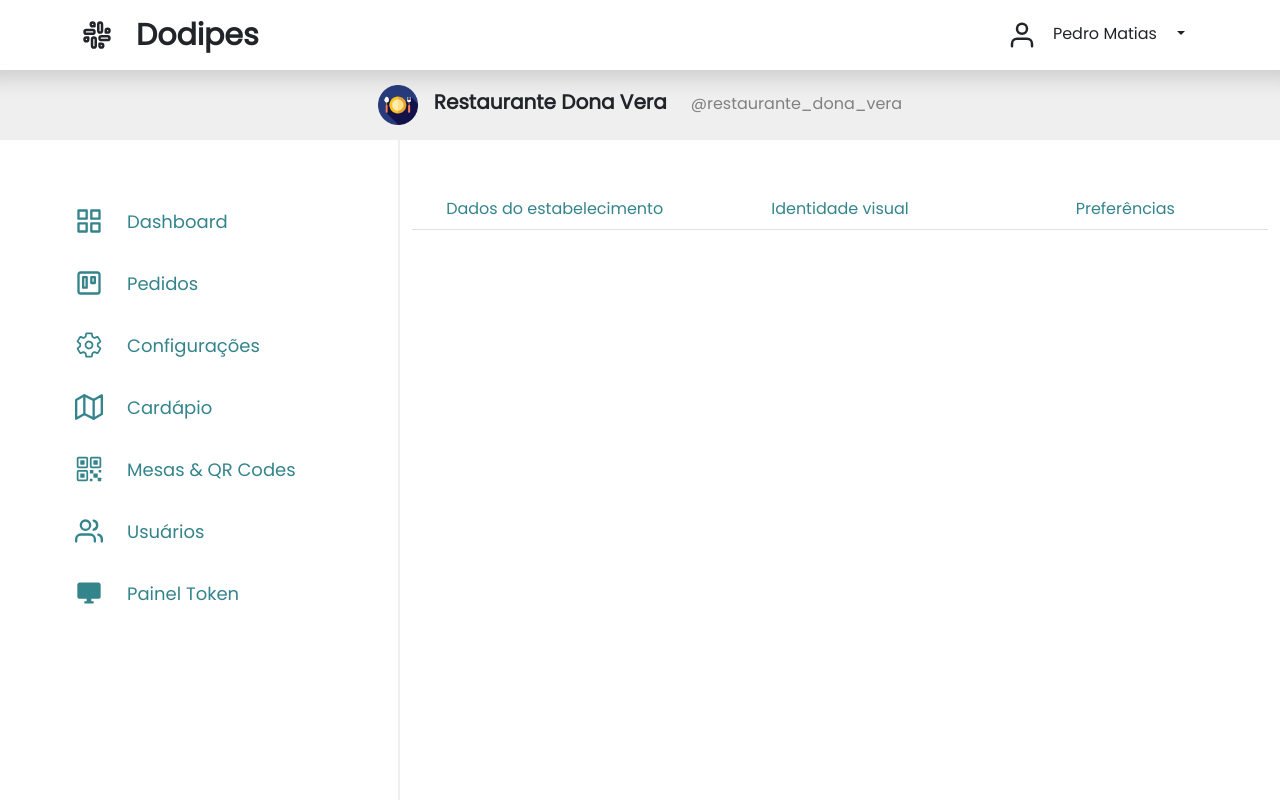
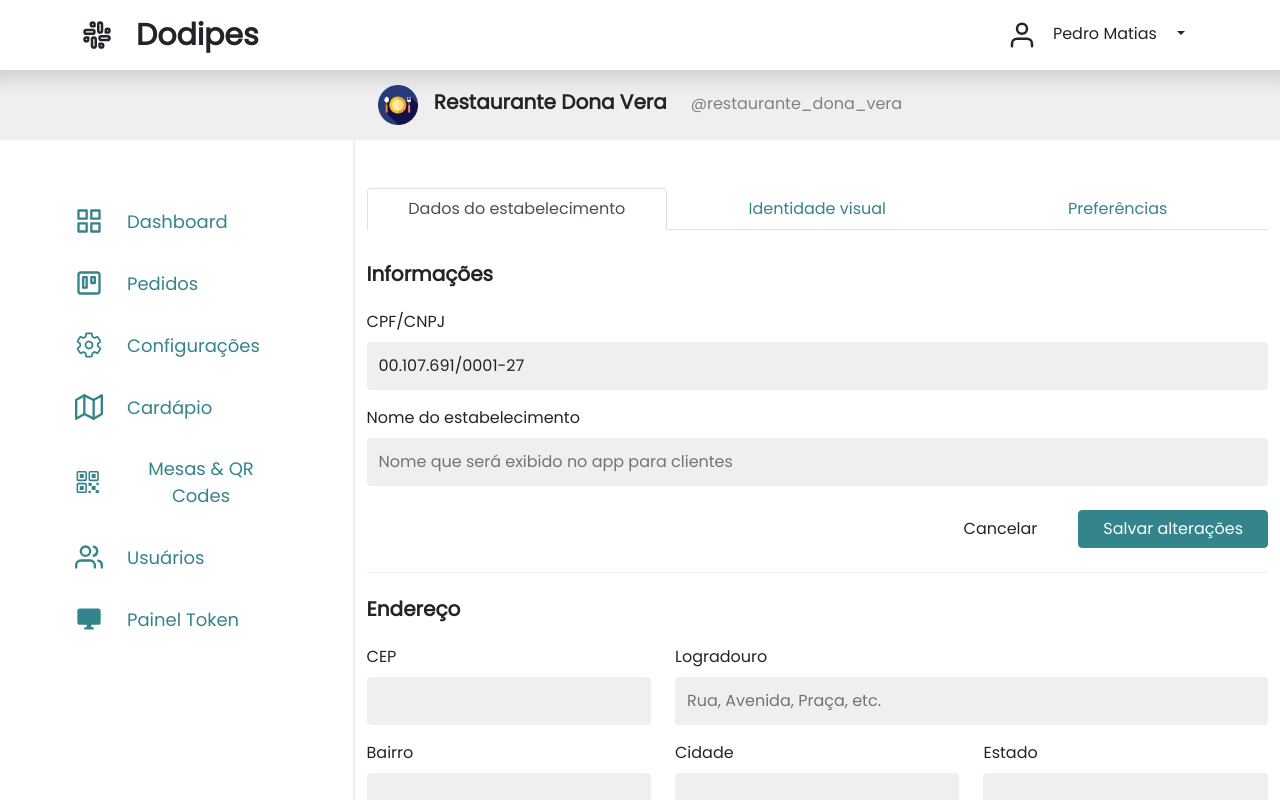
Before and after one commit to pedrollmatias/dodipes-web, a React (Create React App) app: page /settings in a window 1280 px wide. Built offline with nearby package versions, Linux system fonts and the light colour scheme.

Commit message:
fix: settings tabs

```diff
--- a/src/components/Routes/Routes.jsx
+++ b/src/components/Routes/Routes.jsx
@@ -2,7 +2,7 @@ import { Routes, Route } from "react-router-dom";
 
 import Layout from "../Layout/Layout";
 
-import Settings from "../../pages/Settings/Settings";
+import SettingsPage from "../../pages/Settings/SettingsPage";
 import HomePage from "../../pages/Home/HomePage";
 import OrdersPage from "../../pages/Orders/OrdersPage";
 import MenuPage from "../../pages/Menu/MenuPage";
@@ -12,7 +12,7 @@ const AppRoutes = () => (
     <Route path="/" element={<Layout />}>
       <Route path="dashboard" element={<HomePage />} />
       <Route path="orders" element={<OrdersPage />} />
-      <Route path="settings" element={<Settings />} />
+      <Route path="settings" element={<SettingsPage />} />
       <Route path="menu" element={<MenuPage />} />
     </Route>
   </Routes>
--- a/src/components/UI/IconButton.jsx
+++ b/src/components/UI/IconButton.jsx
@@ -4,8 +4,8 @@ import classes from "./IconButton.module.scss";
 
 const sizeIconEnum = {
   sm: 23,
-  md: 30,
-  lg: 40,
+  md: 25,
+  lg: 30,
 };
 
 const IconButton = ({
--- a/src/components/UI/SectionTitle.jsx
+++ b/src/components/UI/SectionTitle.jsx
@@ -1,6 +1,6 @@
-const SectionTitle = ({ children }) => {
+const SectionTitle = ({ children, marginBottom = "mb-5" }) => {
   return (
-    <h5 className="mb-5">
+    <h5 className={marginBottom}>
       <strong>{children}</strong>
     </h5>
   );
--- a/src/pages/Settings/Settings.jsx
+++ b/src/pages/Settings/SettingsPage.jsx
@@ -1,6 +1,8 @@
 import Container from "react-bootstrap/Container";
 import Tabs from "react-bootstrap/Tabs";
 import Tab from "react-bootstrap/Tab";
+import StoreDataTab from "./StoreDataTab/StoreDataTab";
+import VisualIdentityTab from "./VisualIdentityTab/VisualIdentityTab";
 
 const Settings = () => {
   return (
@@ -8,18 +10,22 @@ const Settings = () => {
       <Tabs
         fill
         justify
-        defaultActiveKey="profile"
-        id="uncontrolled-tab-example"
+        defaultActiveKey="store-data"
+        id="settings-tab"
         className="mb-3"
       >
         <Tab eventKey="store-data" title="Dados do estabelecimento">
-          Teste 1
+          <div className="pt-3 pb-5">
+            <StoreDataTab />
+          </div>
         </Tab>
         <Tab eventKey="visual-id" title="Identidade visual">
-          Teste 2222
+          <div className="pt-3 pb-5">
+            <VisualIdentityTab />
+          </div>
         </Tab>
         <Tab eventKey="preferences" title="Preferências">
-          Teste 333333333333
+          <div className="pt-3 pb-5">{/* <StoreDataTab /> */}</div>
         </Tab>
       </Tabs>
     </Container>
--- /dev/null
+++ b/src/pages/Settings/StoreDataTab/StoreAddress.jsx
@@ -0,0 +1,81 @@
+import Form from "react-bootstrap/Form";
+import Button from "react-bootstrap/Button";
+
+import SectionTitle from "../../../components/UI/SectionTitle";
+
+const StoreAddress = () => {
+  return (
+    <>
+      <SectionTitle marginBottom="mb-4">Endereço</SectionTitle>
+
+      <Form>
+        <div className="row">
+          <div className="col-md-4">
+            <Form.Group className="mb-3" controlId="cep">
+              <Form.Label>CEP</Form.Label>
+              <Form.Control type="text" />
+            </Form.Group>
+          </div>
+          <div className="col-md-8">
+            <Form.Group className="mb-3" controlId="logradouro">
+              <Form.Label>Logradouro</Form.Label>
+              <Form.Control
+                type="text"
+                placeholder="Rua, Avenida, Praça, etc."
+              />
+            </Form.Group>
+          </div>
+        </div>
+
+        <div className="row">
+          <div className="col-md-4">
+            <Form.Group className="mb-3" controlId="neighborhood">
+              <Form.Label>Bairro</Form.Label>
+              <Form.Control type="text" />
+            </Form.Group>
+          </div>
+          <div className="col-md-4">
+            <Form.Group className="mb-3" controlId="city">
+              <Form.Label>Cidade</Form.Label>
+              <Form.Control type="text" />
+            </Form.Group>
+          </div>
+          <div className="col-md-4">
+            <Form.Group controlId="state">
+              <Form.Label>Estado</Form.Label>
+              <Form.Control type="text" />
+            </Form.Group>
+          </div>
+        </div>
+
+        <div className="row">
+          <div className="col-md-4">
+            <Form.Group className="mb-3" controlId="number">
+              <Form.Label>Número</Form.Label>
+              <Form.Control type="text" />
+            </Form.Group>
+          </div>
+          <div className="col-md-4">
+            <Form.Group className="mb-3" controlId="complement">
+              <Form.Label>Complemento</Form.Label>
+              <Form.Control type="text" />
+            </Form.Group>
+          </div>
+        </div>
+
+        <div className="d-flex justify-content-end mt-4">
+          <div className="me-3">
+            <Button className="px-4" variant="light">
+              Cancelar
+            </Button>
+          </div>
+          <Button className="px-4" variant="primary" type="submit">
+            Salvar alterações
+          </Button>
+        </div>
+      </Form>
+    </>
+  );
+};
+
+export default StoreAddress;
--- /dev/null
+++ b/src/pages/Settings/StoreDataTab/StoreContact.jsx
@@ -0,0 +1,42 @@
+import Form from "react-bootstrap/Form";
+import Button from "react-bootstrap/Button";
+
+import SectionTitle from "../../../components/UI/SectionTitle";
+
+const StoreContact = () => {
+  return (
+    <>
+      <SectionTitle marginBottom="mb-4">Contato</SectionTitle>
+
+      <Form>
+        <div className="row">
+          <div className="col-md-6">
+            <Form.Group className="mb-3" controlId="primary">
+              <Form.Label>Principal</Form.Label>
+              <Form.Control type="text" />
+            </Form.Group>
+          </div>
+          <div className="col-md-6">
+            <Form.Group controlId="secondary">
+              <Form.Label>Secundário</Form.Label>
+              <Form.Control type="text" />
+            </Form.Group>
+          </div>
+        </div>
+
+        <div className="d-flex justify-content-end mt-4">
+          <div className="me-3">
+            <Button className="px-4" variant="light">
+              Cancelar
+            </Button>
+          </div>
+          <Button className="px-4" variant="primary" type="submit">
+            Salvar alterações
+          </Button>
+        </div>
+      </Form>
+    </>
+  );
+};
+
+export default StoreContact;
--- /dev/null
+++ b/src/pages/Settings/StoreDataTab/StoreDataTab.jsx
@@ -0,0 +1,23 @@
+import StoreInfo from "./StoreInfo";
+import StoreAddress from "./StoreAddress";
+import StoreContact from "./StoreContact";
+
+import Divider from "../../../components/UI/Divider";
+
+const StoreDataTab = () => {
+  return (
+    <>
+      <StoreInfo />
+      <div className="my-4">
+        <Divider />
+      </div>
+      <StoreAddress />
+      <div className="my-4">
+        <Divider />
+      </div>
+      <StoreContact />
+    </>
+  );
+};
+
+export default StoreDataTab;
--- /dev/null
+++ b/src/pages/Settings/StoreDataTab/StoreInfo.jsx
@@ -0,0 +1,40 @@
+import Form from "react-bootstrap/Form";
+import Button from "react-bootstrap/Button";
+
+import SectionTitle from "../../../components/UI/SectionTitle";
+
+const StoreInfo = () => {
+  return (
+    <>
+      <SectionTitle marginBottom="mb-4">Informações</SectionTitle>
+
+      <Form>
+        <Form.Group className="mb-3" controlId="cpfCnpj">
+          <Form.Label>CPF/CNPJ</Form.Label>
+          <Form.Control type="text" value="00.107.691/0001-27" disabled />
+        </Form.Group>
+
+        <Form.Group controlId="name">
+          <Form.Label>Nome do estabelecimento</Form.Label>
+          <Form.Control
+            type="text"
+            placeholder="Nome que será exibido no app para clientes"
+          />
+        </Form.Group>
+
+        <div className="d-flex justify-content-end mt-4">
+          <div className="me-3">
+            <Button className="px-4" variant="light">
+              Cancelar
+            </Button>
+          </div>
+          <Button className="px-4" variant="primary" type="submit">
+            Salvar alterações
+          </Button>
+        </div>
+      </Form>
+    </>
+  );
+};
+
+export default StoreInfo;
--- /dev/null
+++ b/src/pages/Settings/VisualIdentityTab/StoreLogo.jsx
@@ -0,0 +1,25 @@
+import { FiEdit } from "react-icons/fi";
+
+import IconButton from "../../../components/UI/IconButton";
+
+import storeLogo from "../../../assets/file-fritas.jpg";
+
+import classes from "./StoreLogo.module.scss";
+
+const StoreLogo = () => {
+  return (
+    <div className={classes["container--store-logo"]}>
+      <img
+        className={`${classes["img--store-logo"]}`}
+        alt="Logo"
+        src={storeLogo}
+      />
+
+      <div className={classes["container--btn-edit"]}>
+        <IconButton icon={FiEdit} variant="primary" size="lg"/>
+      </div>
+    </div>
+  );
+};
+
+export default StoreLogo;
--- /dev/null
+++ b/src/pages/Settings/VisualIdentityTab/StoreLogo.module.scss
@@ -0,0 +1,18 @@
+.container--store-logo {
+  position: relative;
+  height: 300px;
+  width: 300px;
+
+  .img--store-logo {
+    height: 100%;
+    width: 100%;
+    border-radius: 50%;
+    object-fit: cover;
+  }
+
+  .container--btn-edit {
+    position: absolute;
+    bottom: 10px;
+    right: 10px;
+  }
+}
--- /dev/null
+++ b/src/pages/Settings/VisualIdentityTab/VisualIdentityTab.jsx
@@ -0,0 +1,14 @@
+import StoreLogo from "./StoreLogo";
+
+const VisualIdentityTab = () => {
+  return (
+    <div className="row">
+      <div className="col-md-6 col-sm-12 d-flex justify-content-center">
+        <StoreLogo />
+      </div>
+      {/* <div className="col-md-6 col-sm-12"></div> */}
+    </div>
+  );
+};
+
+export default VisualIdentityTab;
```
